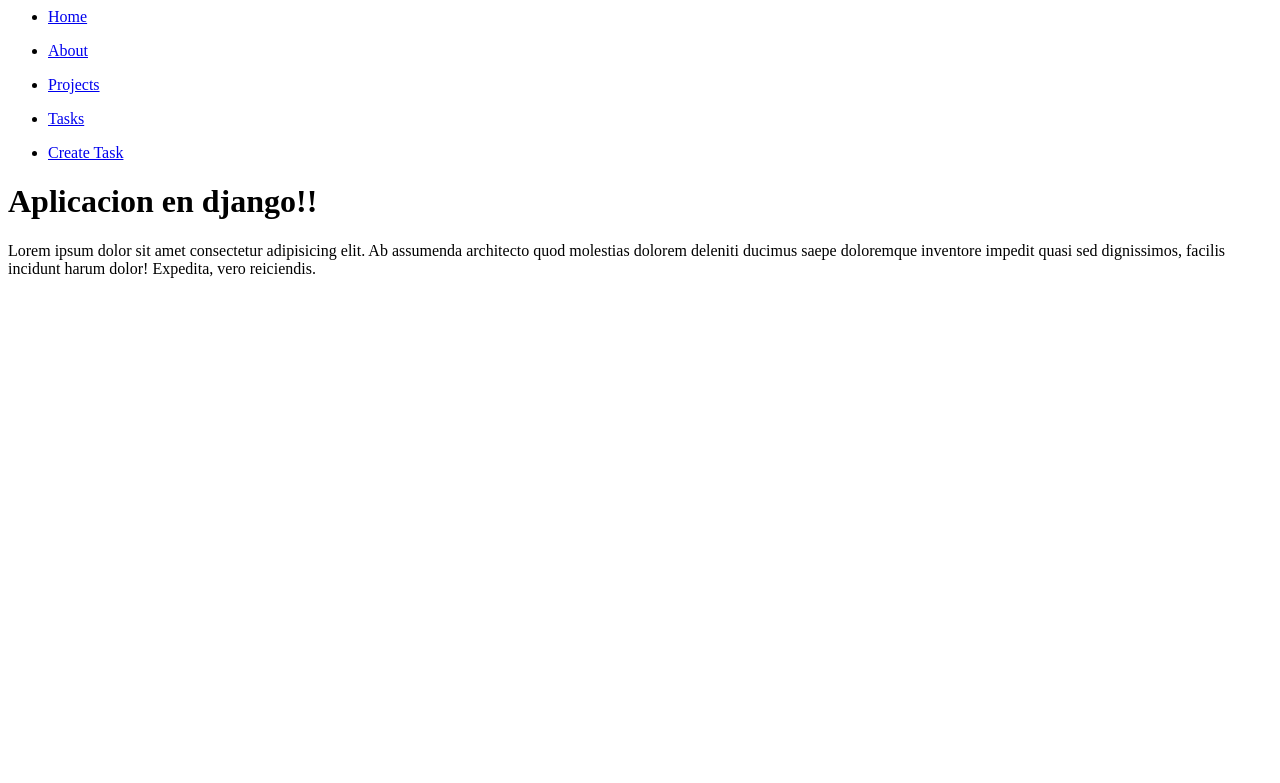
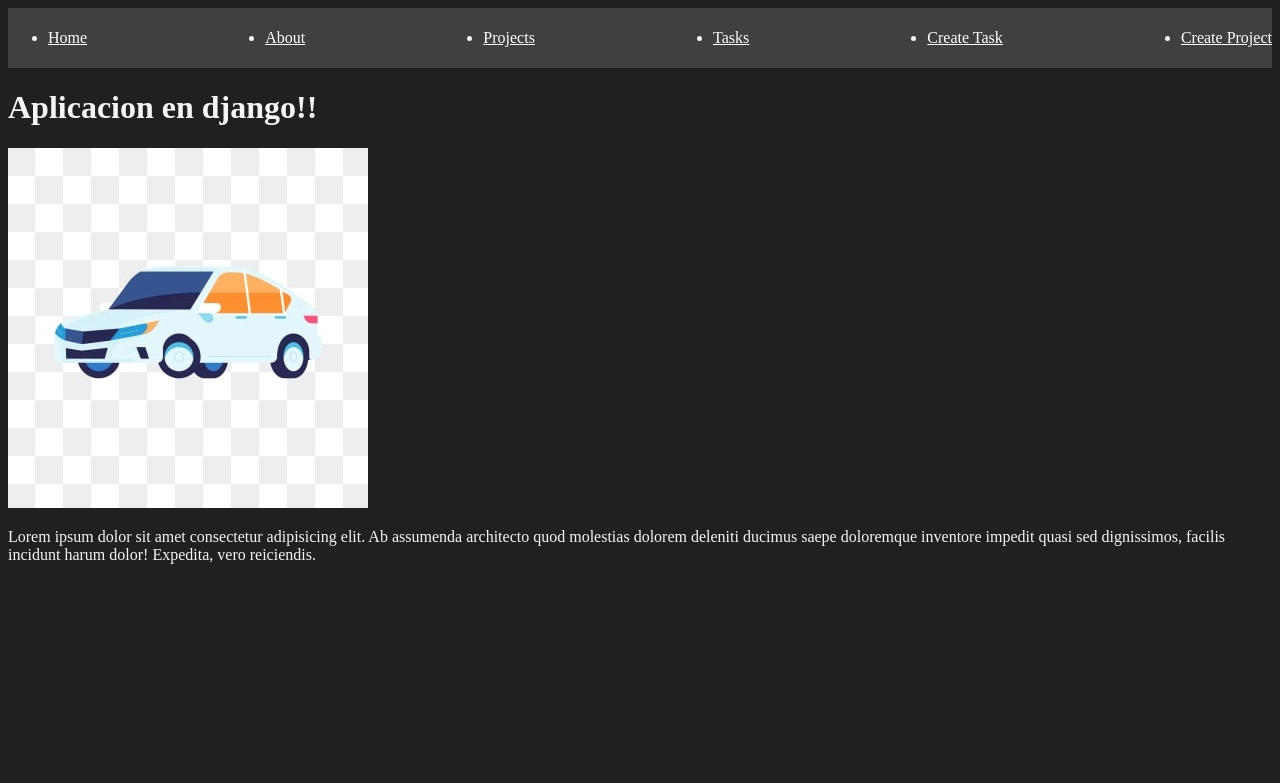
Before and after one commit to SaraCobaleda/SiniestrosViales, a Django app: page / in a window 1280 px wide. Shown: the top 783 px of the page. Run offline with Django 4.2, Linux system fonts and the light colour scheme.

Commit message:
fin de las primeras pruebas con django

```diff
--- a/login/forms.py
+++ b/login/forms.py
@@ -3,3 +3,6 @@ from django import forms
 class CreateNewTask(forms.Form):
     title = forms.CharField(label="Titulo de la tarea", max_length=200)
     description =forms.CharField(label="descripcion", widget=forms.Textarea)
+
+class CreateNewProject(forms.Form):
+    name = forms.CharField(label="nombre del proyecto", max_length=200)
--- /dev/null
+++ b/login/static/styles/main.css
@@ -0,0 +1,18 @@
+body{
+    background: #202020;
+    color: whitesmoke;
+}
+
+.navbar {
+    background: #404040;
+    padding: 5px 0;
+}
+
+.navbar ul {
+    display: flex;
+    justify-content: space-between;
+}
+
+.navbar ul li a {
+    color: white;
+}
--- a/login/templates/index.html
+++ b/login/templates/index.html
@@ -1,10 +1,13 @@
 {% extends 'layouts/base.html' %}
 
+{% load static %}
 
 {% block content %}
 
 <h1>{{title}}</h1>
 
+<img src="{% static 'carro.jpg' %}">
+
 <p>Lorem ipsum dolor sit amet consectetur adipisicing elit. Ab assumenda architecto quod molestias dolorem deleniti ducimus saepe doloremque inventore impedit quasi sed dignissimos, facilis incidunt harum dolor! Expedita, vero reiciendis.</p>
 
 {% endblock %}
--- a/login/templates/layouts/base.html
+++ b/login/templates/layouts/base.html
@@ -1,30 +1,39 @@
-<nav>
+{% load static %}
+
+<!DOCTYPE html>
+<html lang="en">
+<head>
+    <meta charset="UTF-8">
+    <meta name="viewport" content="width=device-width, initial-scale=1.0">
+    <title>Django Project</title>
+    <link rel="stylesheet" href="{% static '/styles/main.css' %}">
+</head>
+<body>
+    <nav class="navbar">
         <ul>
             <li>
-            <a href='/'>Home</a>
+                <a href="{% url 'index' %}">Home</a>
             </li>
-    </ul>
-    <ul>
             <li>
-            <a href='/about'>About</a>
+                <a href="{% url 'about' %}">About</a>
             </li>
-    </ul>
-    <ul>
             <li>
-            <a href='/projects'>Projects</a>
+                <a href="{% url 'projects' %}">Projects</a>
             </li>
-    </ul>
-    <ul>
             <li>
-            <a href='/tasks'>Tasks</a>
+                <a href="{% url 'tasks' %}">Tasks</a>
             </li>
-    </ul>
-    <ul>
             <li>
-            <a href='/createTask'>Create Task</a>
+                <a href="{% url 'create_task' %}">Create Task</a>
+            </li>
+            <li>
+                <a href="{% url 'create_project' %}">Create Project</a>
             </li>
         </ul>
     </nav>
 
     {% block content %}
     {% endblock %}
+
+</body>
+</html>
--- a/login/urls.py
+++ b/login/urls.py
@@ -2,10 +2,11 @@ from django.urls import path
 from . import views
 
 urlpatterns = [
-    path("", views.index),
-    path("about/", views.hola),
-    path("hello/<str:username>", views.holaMundo),
-    path("projects/", views.projects),
-    path("tasks/", views.task),
-    path("createTask/", views.createTask),
+    path("", views.index, name = 'index'),
+    path("about/", views.hola, name = 'about'),
+    path("hello/<str:username>", views.holaMundo, name = 'hello'),
+    path("projects/", views.projects, name = 'projects'),
+    path("tasks/", views.task, name = 'tasks'),
+    path("createTask/", views.createTask, name = 'create_task'),
+    path("createProject/", views.createProject, name = 'create_project'),
 ]
--- a/login/views.py
+++ b/login/views.py
@@ -2,7 +2,7 @@ from django.shortcuts import render
 from django.http import HttpResponse, JsonResponse
 from .models import Project, Task
 from django.shortcuts import get_object_or_404, render, redirect
-from .forms import CreateNewTask
+from .forms import CreateNewTask, CreateNewProject
 
 # Create your views here.
 def index(request):
@@ -22,7 +22,7 @@ def hola(request):
 def projects(request):
     projects = list(Project.objects.values())
     projects = Project.objects.all()
-    return render(request, 'projects.html', {
+    return render(request, 'projects/projects.html', {
         'projects': projects
     })
 
@@ -30,15 +30,24 @@ def task(request):
     #task = get_object_or_404(Project, id=id)
     #return HttpResponse("Project: %s" % task.name)
     tasks = Task.objects.all()
-    return render(request, 'tasks.html', {
+    return render(request, 'tasks/tasks.html', {
         'tasks': tasks
     })
 
 def createTask(request):
     if request.method == 'GET':
-        return render(request, 'createTask.html', {
+        return render(request, 'tasks/createTask.html', {
             'form': CreateNewTask()
         })
     else:
         Task.objects.create(title = request.POST['title'], description = request.POST['description'], project_id=2)
-        return redirect('/tasks/')
+        return redirect('tasks')
+
+def createProject(request):
+    if request.method == 'GET':
+        return render(request, 'projects/createProject.html', {
+            'form': CreateNewProject()
+        })
+    else:
+        project = Project.objects.create(name=request.POST['name'])
+        return redirect('projects')
```
Also changed, not shown: login/templates/projects/createProject.html (added, +16 -0 lines), db.sqlite3, login/static/carro.jpg (added), login/templates/projects/projects.html (renamed from login/templates/projects.html), login/templates/tasks/createTask.html (renamed from login/templates/createTask.html), login/templates/tasks/tasks.html (renamed from login/templates/tasks.html). Lines whose indentation alone changed are shown as unchanged.
